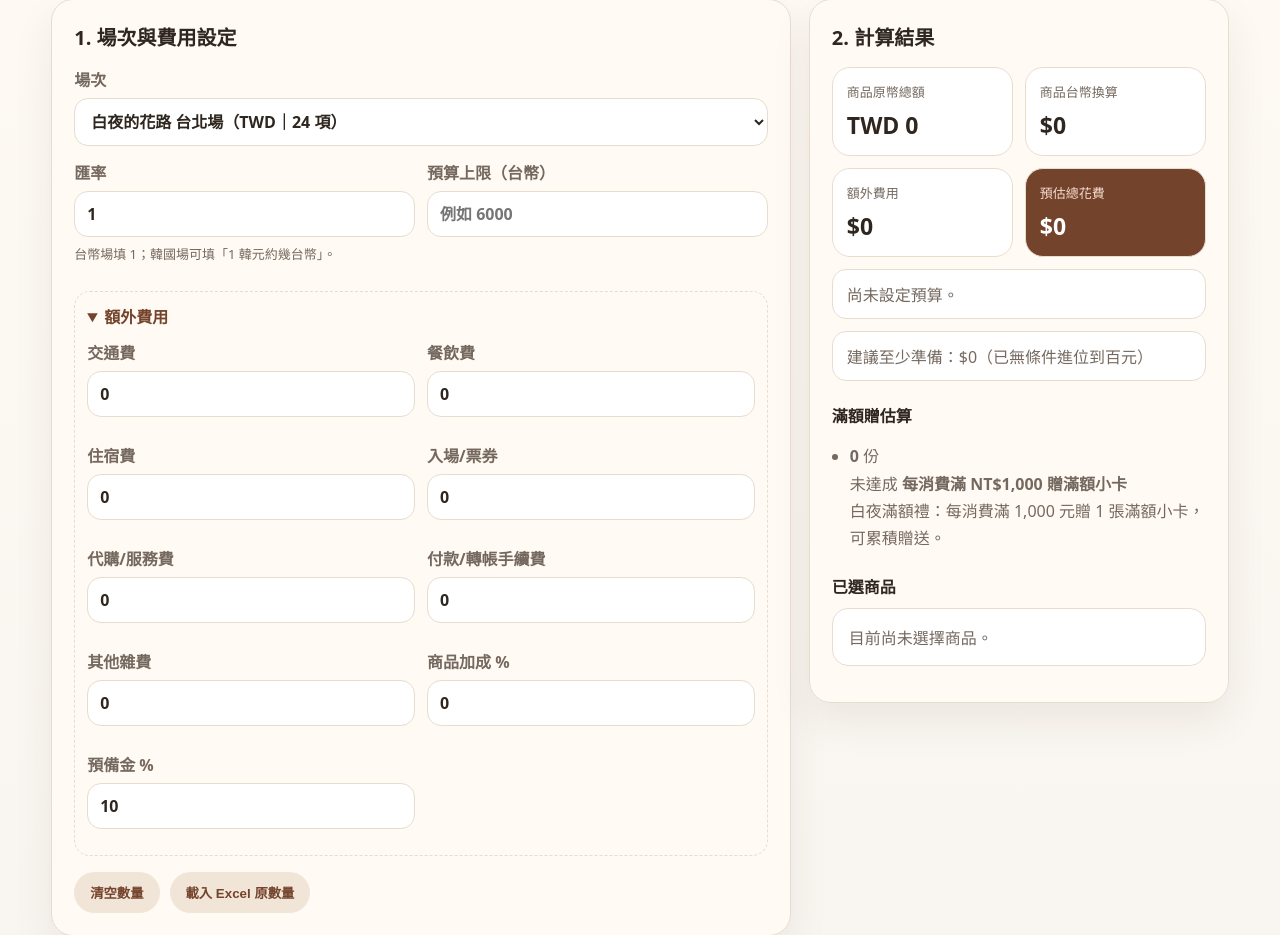
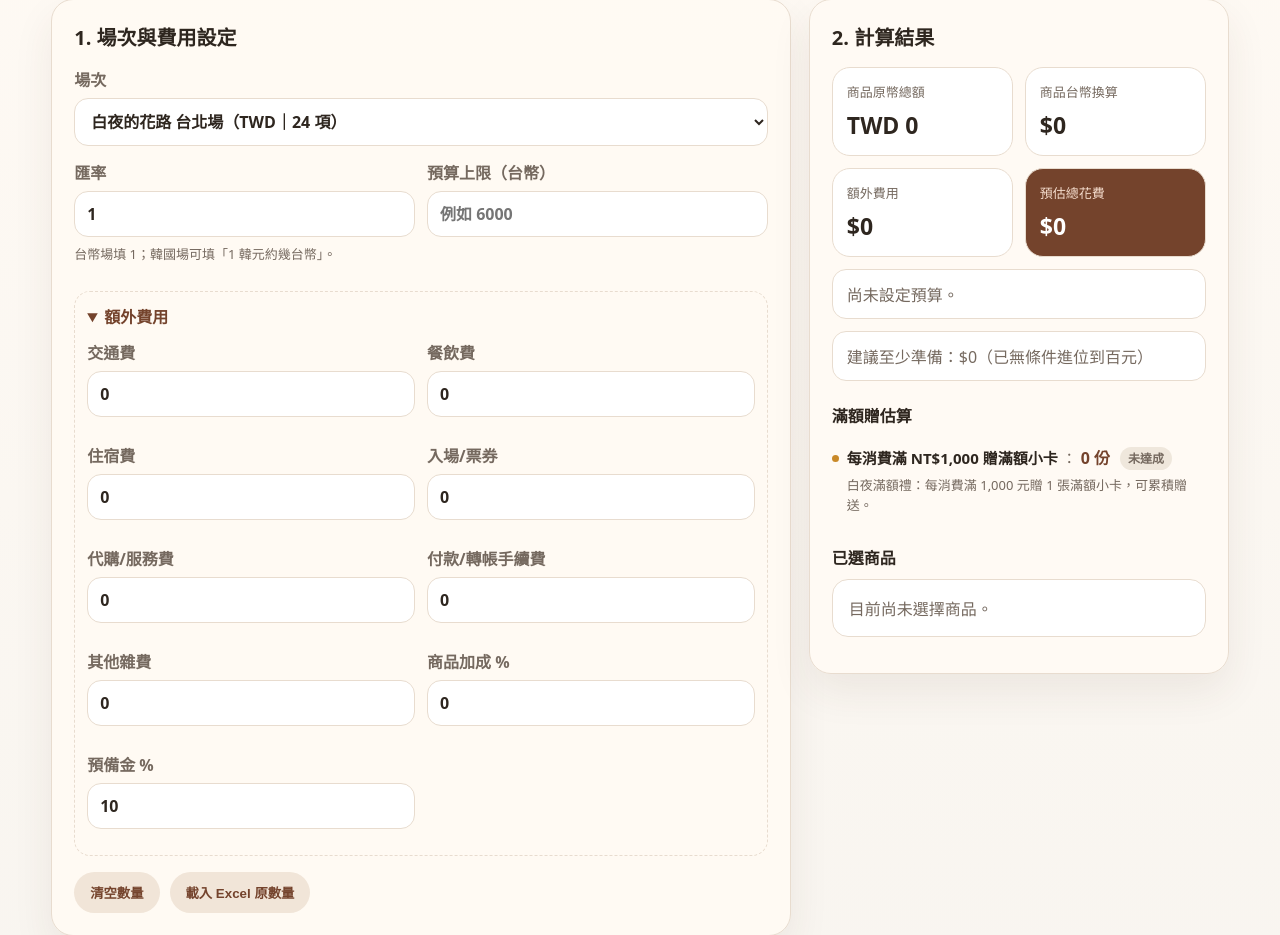
Before and after one commit to ying720/2026-lezhin-popup-cost-web, a Flask app: page / in a window 1280 px wide. Shown: the part 217-1152 px from the top of the page. Run offline with Flask 3, Linux system fonts and the light colour scheme.

Commit message:
Refine reward estimate display

```diff
--- a/static/app.js
+++ b/static/app.js
@@ -295,23 +295,19 @@ function renderSummary(result) {
       const manual = r.count === null || r.count === undefined;
       const count = manual ? null : Number(r.count || 0);
       const achieved = manual || count > 0;
+      const countText = manual ? "需手動確認" : `${fmtNumber(count)} 份`;
       const statusText = manual ? "請確認" : achieved ? "已達成" : "未達成";
-      const countMain = manual ? "?" : fmtNumber(count);
-      const countUnit = manual ? "確認" : "份";
 
       return `
         <li class="reward-item ${manual ? "manual" : achieved ? "achieved" : "not-achieved"}">
-          <div class="reward-count-badge" aria-label="${escapeHtml(statusText)}，${escapeHtml(countMain)} ${escapeHtml(countUnit)}">
-            <strong>${escapeHtml(countMain)}</strong>
-            <span>${escapeHtml(countUnit)}</span>
+          <div class="reward-line-main">
+            <span class="reward-dot" aria-hidden="true"></span>
+            <b>${escapeHtml(r.label)}</b>
+            <span class="reward-separator">：</span>
+            <strong class="reward-count-text">${escapeHtml(countText)}</strong>
+            <span class="reward-status">${escapeHtml(statusText)}</span>
           </div>
-          <div class="reward-content">
-            <div class="reward-label">
-              <span class="reward-status">${escapeHtml(statusText)}</span>
-              <b>${escapeHtml(r.label)}</b>
-            </div>
-            <div class="reward-note">${escapeHtml(r.note || "")}</div>
-          </div>
+          <div class="reward-note">${escapeHtml(r.note || "")}</div>
         </li>
       `;
     }).join("");
--- a/static/style.css
+++ b/static/style.css
@@ -9,6 +9,8 @@
   --soft: #f1e5d8;
   --danger: #a83232;
   --ok: #317a52;
+  --gold: #c98928;
+  --gold-soft: #fff2d7;
 }
 
 * { box-sizing: border-box; }
@@ -194,10 +196,148 @@ button.secondary:hover { background: #e6d2c0; }
 .budget-line.over { color: var(--danger); border-color: rgba(168, 50, 50, .3); background: #fff5f5; }
 .budget-line.safe { color: var(--ok); border-color: rgba(49, 122, 82, .3); background: #f1fff7; }
 
+.reward-panel {
+  margin-top: 18px;
+  padding: 16px 18px;
+  border: 1px solid rgba(201, 137, 40, 0.38);
+  border-left: 6px solid var(--gold);
+  border-radius: 18px;
+  background: linear-gradient(180deg, #fff8eb 0%, #fffdf8 100%);
+  box-shadow: 0 8px 22px rgba(123, 76, 28, 0.08);
+}
+
+.reward-header {
+  display: flex;
+  align-items: center;
+  justify-content: space-between;
+  gap: 12px;
+  margin-bottom: 6px;
+}
+
+.reward-eyebrow {
+  display: none;
+}
+
+.reward-panel h3 {
+  margin: 0;
+  font-size: 18px;
+  color: var(--ink);
+}
+
+.reward-summary-badge {
+  flex: 0 0 auto;
+  display: inline-flex;
+  align-items: center;
+  justify-content: center;
+  padding: 5px 10px;
+  border-radius: 999px;
+  background: #f3eadf;
+  color: var(--muted);
+  font-size: 13px;
+  font-weight: 900;
+  white-space: nowrap;
+}
+
+.reward-summary-badge.achieved {
+  background: var(--accent-dark);
+  color: #fff;
+}
+
+.reward-summary-badge.not-achieved,
+.reward-summary-badge.empty {
+  background: #f3eadf;
+  color: var(--muted);
+}
+
+.reward-hint {
+  margin: 0 0 10px;
+  color: var(--muted);
+  font-size: 13px;
+  line-height: 1.55;
+}
+
 .reward-list {
-  padding-left: 18px;
+  margin: 0;
+  padding: 0;
+  list-style: none;
   color: var(--muted);
-  line-height: 1.7;
+  line-height: 1.65;
+}
+
+.reward-item {
+  padding: 8px 0;
+  border-top: 1px dashed rgba(116, 67, 44, 0.18);
+}
+
+.reward-item:first-child {
+  border-top: 0;
+}
+
+.reward-item.empty {
+  color: var(--muted);
+  padding: 10px 0 2px;
+}
+
+.reward-line-main {
+  display: flex;
+  align-items: center;
+  flex-wrap: wrap;
+  gap: 4px;
+  color: var(--ink);
+  font-size: 15px;
+}
+
+.reward-dot {
+  width: 7px;
+  height: 7px;
+  border-radius: 999px;
+  background: var(--gold);
+  margin-right: 4px;
+  flex: 0 0 auto;
+}
+
+.reward-line-main b {
+  font-weight: 900;
+}
+
+.reward-separator {
+  color: var(--muted);
+}
+
+.reward-count-text {
+  color: var(--accent-dark);
+  font-size: 16px;
+  font-weight: 900;
+}
+
+.reward-status {
+  display: inline-flex;
+  align-items: center;
+  margin-left: 6px;
+  padding: 2px 8px;
+  border-radius: 999px;
+  background: #f1e5d8;
+  color: var(--accent-dark);
+  font-size: 12px;
+  font-weight: 900;
+}
+
+.reward-item.achieved .reward-status,
+.reward-item.manual .reward-status {
+  background: var(--accent-dark);
+  color: #fff;
+}
+
+.reward-item.not-achieved .reward-status {
+  background: #efe7dc;
+  color: var(--muted);
+}
+
+.reward-note {
+  margin: 3px 0 0 15px;
+  color: var(--muted);
+  font-size: 13px;
+  line-height: 1.55;
 }
 
 .cart-list {
@@ -602,3 +742,22 @@ td.note {
 .limit-reached .limit-message {
   color: var(--danger);
 }
+
+@media (max-width: 640px) {
+  .reward-panel {
+    padding: 14px 14px 14px 16px;
+  }
+  .reward-header {
+    align-items: flex-start;
+    flex-direction: column;
+  }
+  .reward-summary-badge {
+    width: 100%;
+  }
+  .reward-line-main {
+    font-size: 14px;
+  }
+  .reward-count-text {
+    font-size: 15px;
+  }
+}
```
